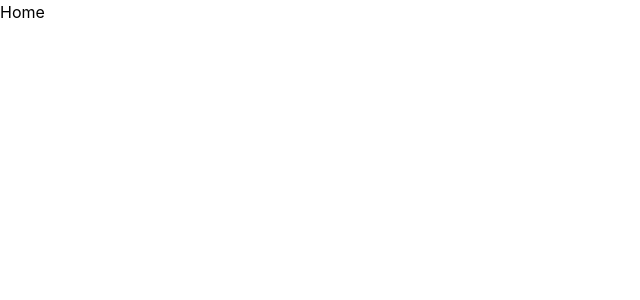
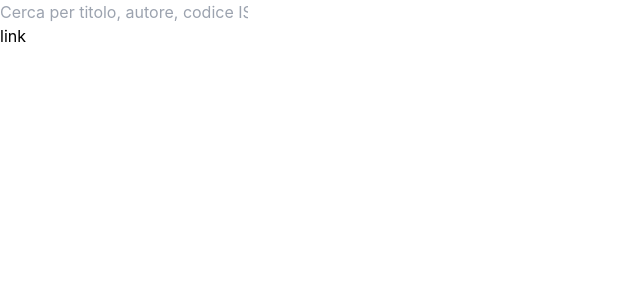
Before and after one commit to Nik439/wink-test, a React (Vite) app: page / in a window 1280 px wide. Shown: the top 300 px of the page, without its empty margins (0-640 px from the left). Built offline with nearby package versions, Linux system fonts and the light colour scheme.

Commit message:
added searchbar and basic books list to home page

```diff
--- a/src/pages/Home.tsx
+++ b/src/pages/Home.tsx
@@ -1,7 +1,30 @@
+import { Link } from "react-router-dom";
+import SearchBar from "../components/SearchBar";
+import { useSearchBooksQuery } from "../app/booksApiSlice";
+import { useAppSelector } from "../app/hooks";
+
 export default function HomePage () {
+  const {searchTerm, isWriting} = useAppSelector(state => state.search)
+  const { data, isError, isLoading, isSuccess } =
+    useSearchBooksQuery(searchTerm, { skip: searchTerm==="" || isWriting })
+
   return (
     <div>
-      Home
+      <SearchBar/>
+      <Link to={'/test-id'}>link</Link>
+      <ul>
+        { isLoading ?
+          <p>Loading...</p>
+        : isError ?
+          <p>C'è stato un errore riprova più tardi</p>
+        : isSuccess &&
+          data.items.map(book=>(
+            <li key={book.id}>
+              <p>- {book.volumeInfo.title}</p>
+            </li>
+          ))
+        }
+      </ul>
     </div>
   )
 }
```
